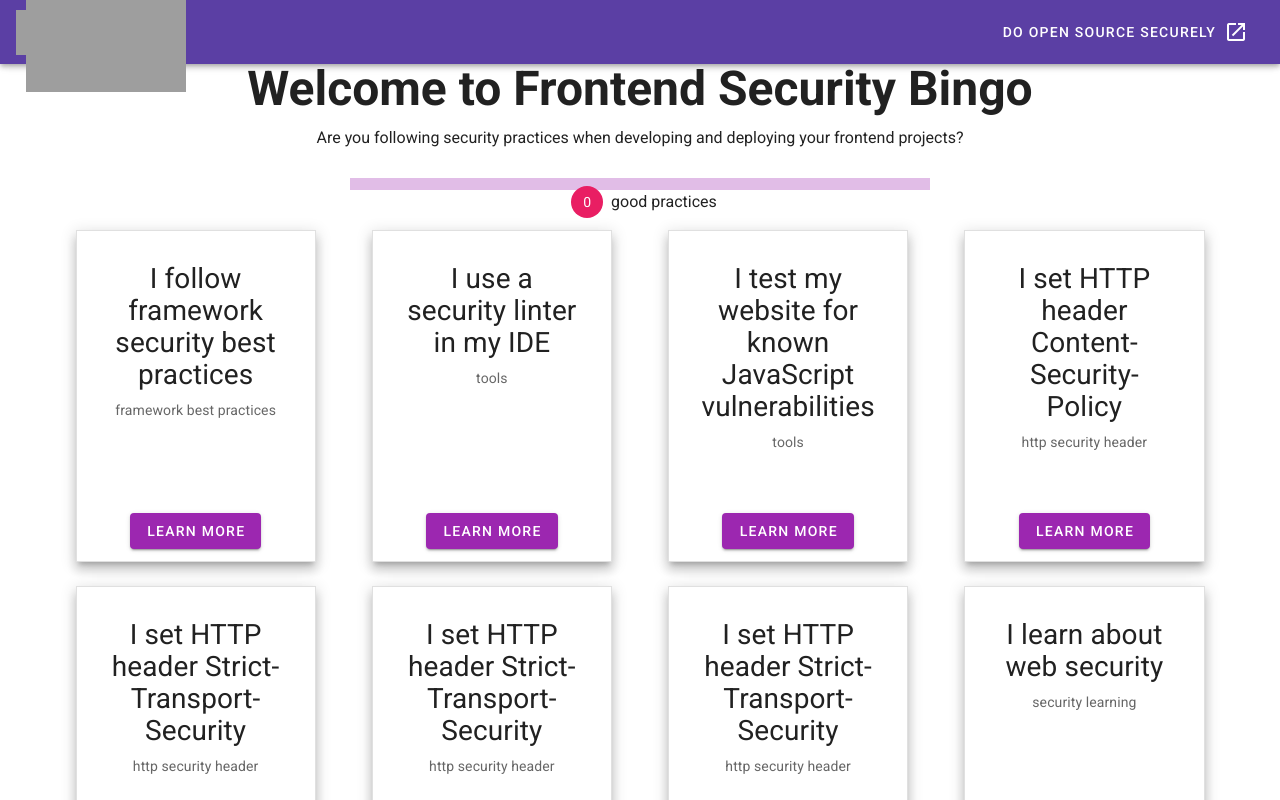
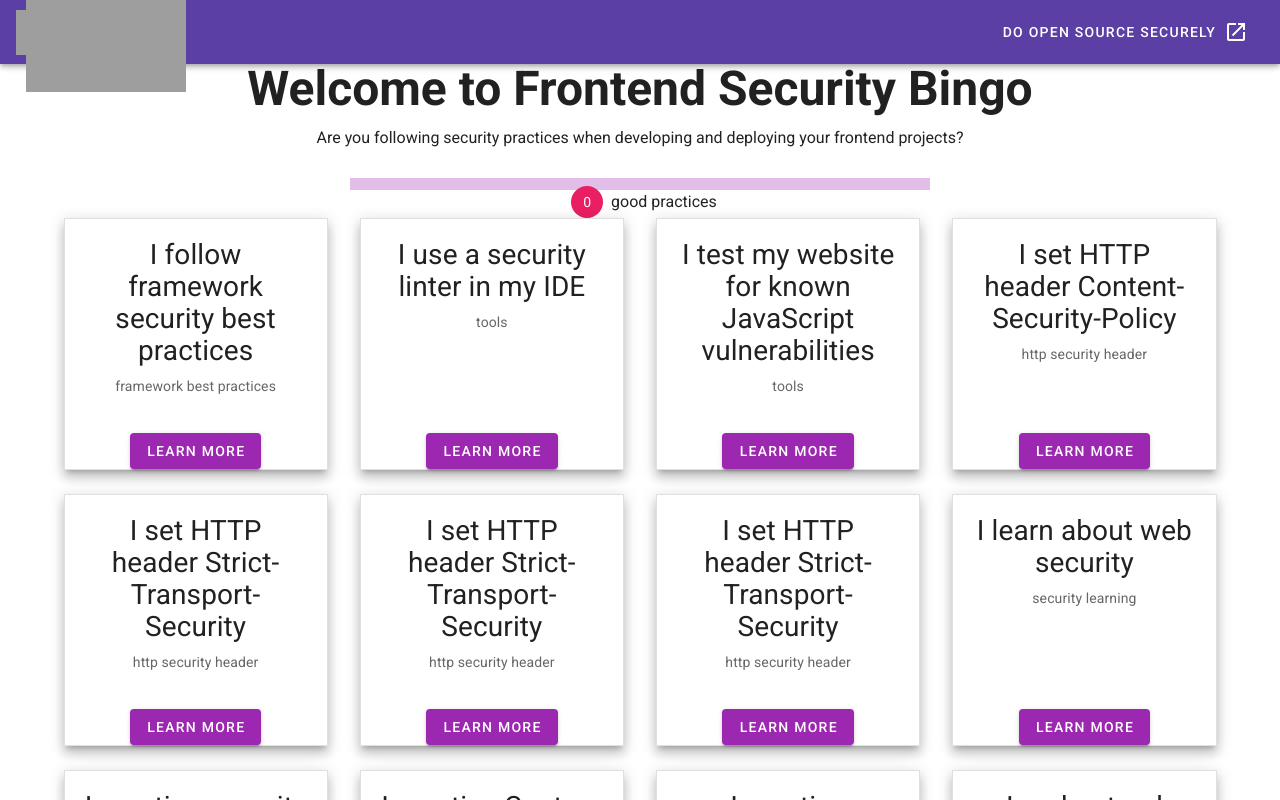
Before and after one commit to snyk-labs/frontend-security-bingo, a Vue app: page / in a window 1280 px wide. Both pictures are taken after a click on the button "LET'S PLAY!". Shown: the top 800 px of the page. Built offline with nearby package versions, Linux system fonts and the light colour scheme; grey boxes are pictures that could not be loaded; what vue-confetti would draw is missing.

Commit message:
fix: decrease size of boxes

```diff
--- a/src/components/Bingo.vue
+++ b/src/components/Bingo.vue
@@ -26,7 +26,7 @@
             :ripple="false"
             :title="item.title"
             v-on:click="updateBingoCount({id: index})"
-            class="ma-4 pa-4 d-flex flex-column"
+            class="ma-1 pa-1 d-flex flex-column"
             outlined
             :raised="!(!!bingoItemsToggle[index])"
             tile
```
